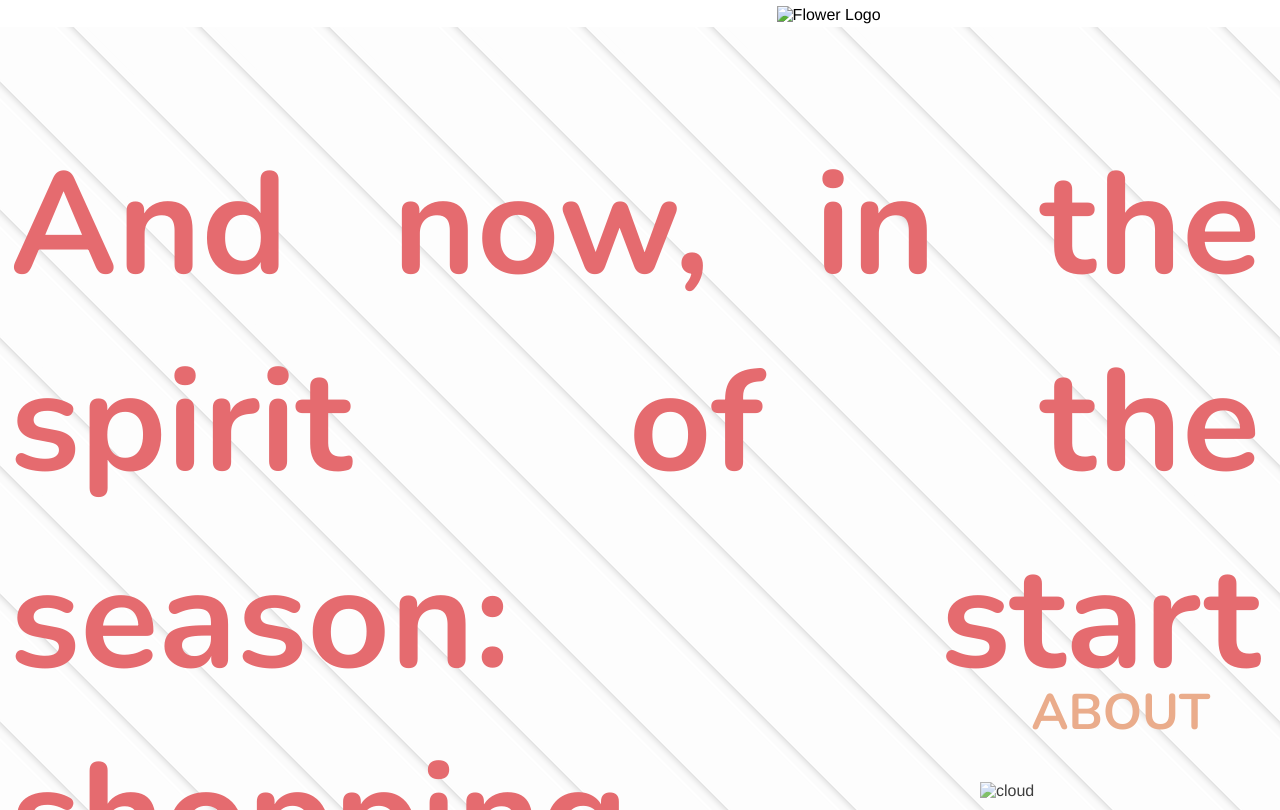
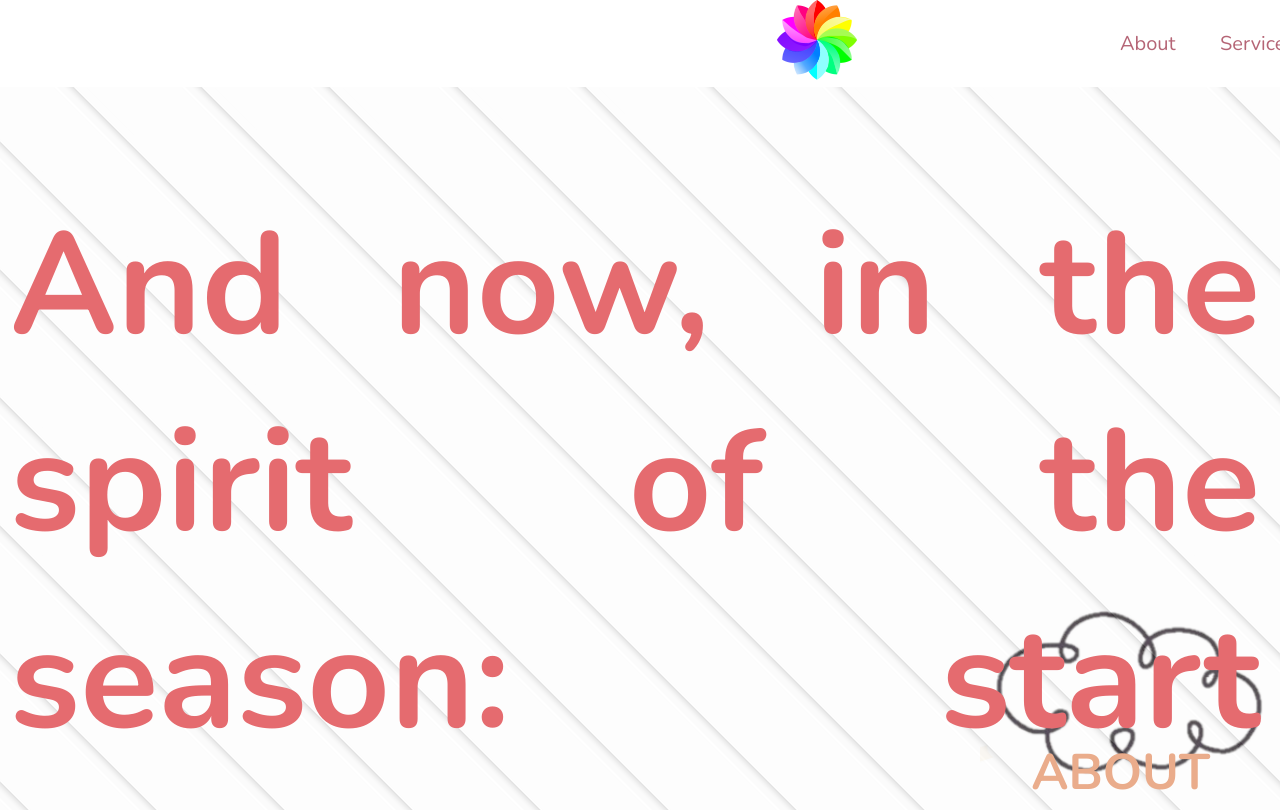
Before and after one commit to juanitatime/Contact-Us, a plain HTML site: page index.html in a window 1280 px wide. Shown: the top 810 px of the page. Drawn offline with nearby package versions, Linux system fonts and the light colour scheme; files whose address does not match are found by name.

Commit message:
git commit -m "fix photo location"

```diff
--- a/index.html
+++ b/index.html
@@ -15,12 +15,12 @@
         <a href="#services">Services</a>
         <a href="#work">Work</a>
         <a href="#contact">Contact</a>
-        <img class="color" src="../lesson5/logo.png" alt="Flower Logo">
+        <img class="color" src="../logo.png" alt="Flower Logo">
     </nav>
 </header>
 
 <body>
-    <img class="cloud" src="../lesson5/cloud.png" alt="cloud">
+    <img class="cloud" src="../cloud.png" alt="cloud">
     <section id="about">
         <div class="about">
             <h1>And now, in the spirit of the season: start shopping. </h1>
```
